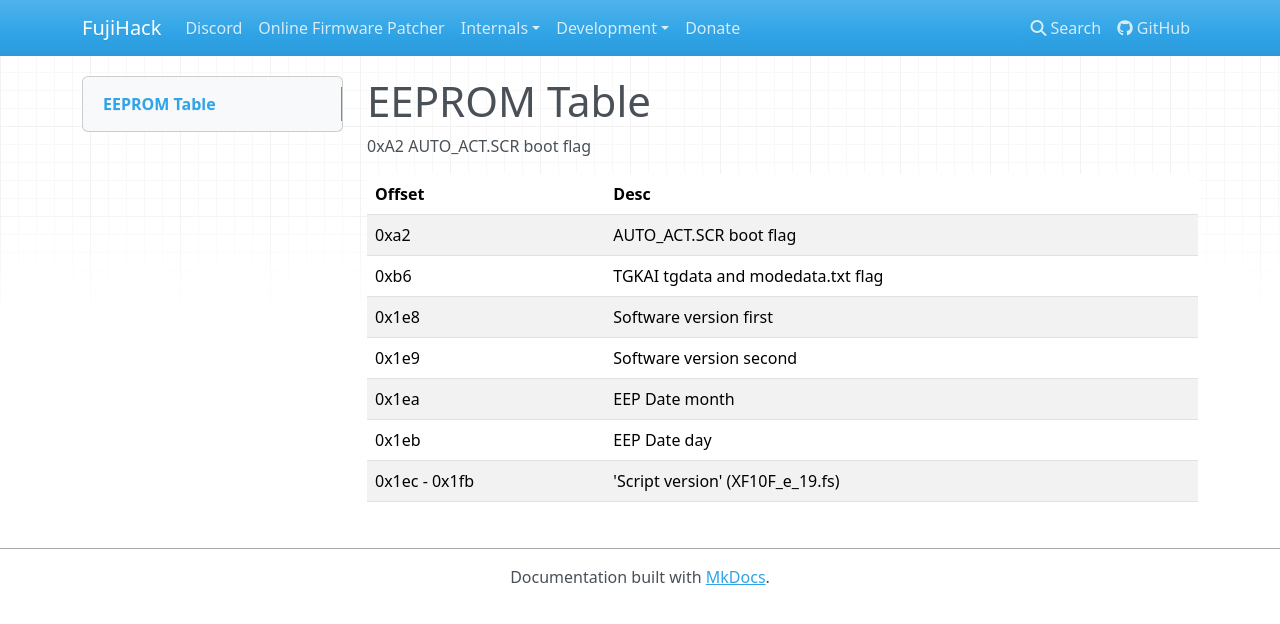
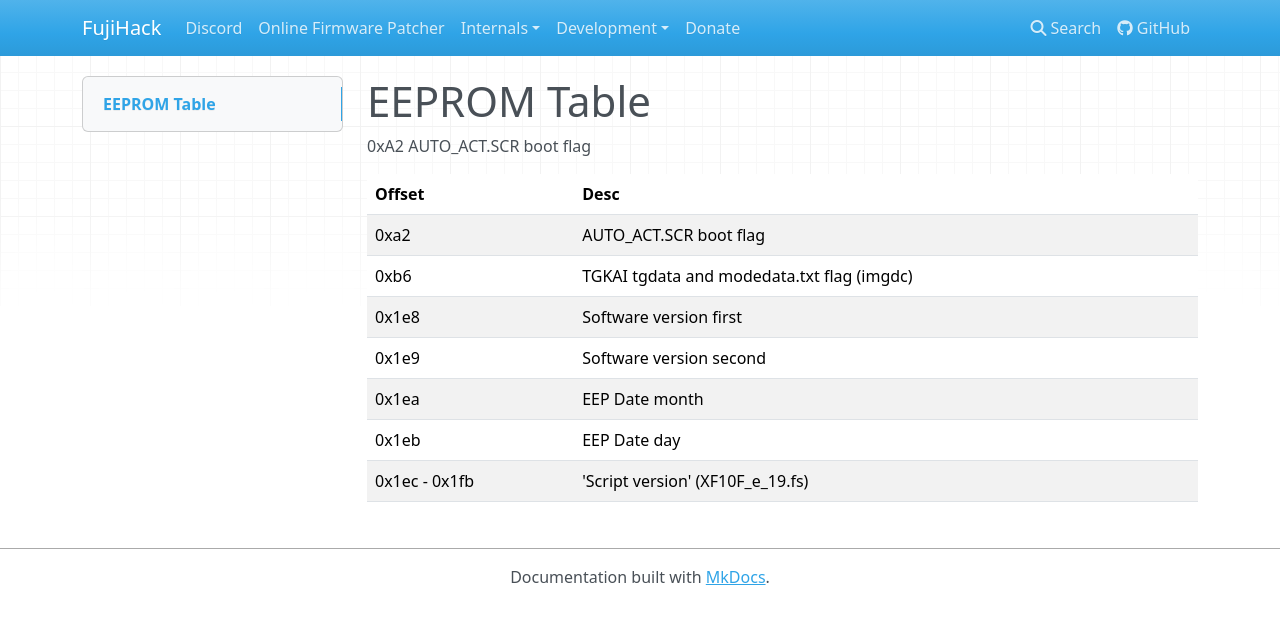
Before and after one commit to fujihack/wiki, an MkDocs documentation site: the page built from docs/eep.md, in a window 1280 px wide. Shown: the top 624 px of the page. Built offline with MkDocs 1.6.1, drawn with Linux system fonts in a browser that asks for light colours; nearby versions of some CDN libraries.

Commit message:
Update eep.md

```diff
--- a/docs/eep.md
+++ b/docs/eep.md
@@ -4,7 +4,7 @@
 | Offset | Desc |
 | - | - |
 | 0xa2 | AUTO_ACT.SCR boot flag |
-| 0xb6 | TGKAI tgdata and modedata.txt flag |
+| 0xb6 | TGKAI tgdata and modedata.txt flag (imgdc) |
 | 0x1e8 | Software version first |
 | 0x1e9 | Software version second |
 | 0x1ea | EEP Date month |
```
